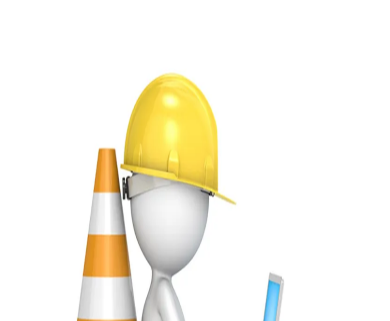
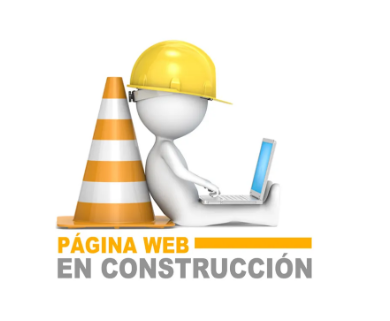
Before and after one commit to Dani-Matamala/manejar-website, a plain HTML site: page index.html in a window 390 px wide. Shown: the top 321 px of the page. Drawn offline with Linux system fonts and the light colour scheme.

Commit message:
ajustando responsive

```diff
--- a/index.html
+++ b/index.html
@@ -42,6 +42,8 @@
         margin: 0 auto;
       }
       #imagen{
+        width: calc(100% - 2rem) !important;
+        height: calc(100% - 2rem);
         margin: 0 auto;
       }
 
```
